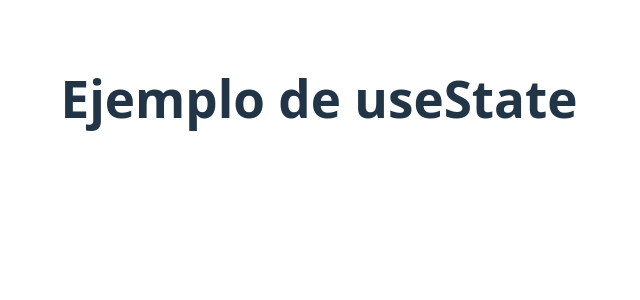
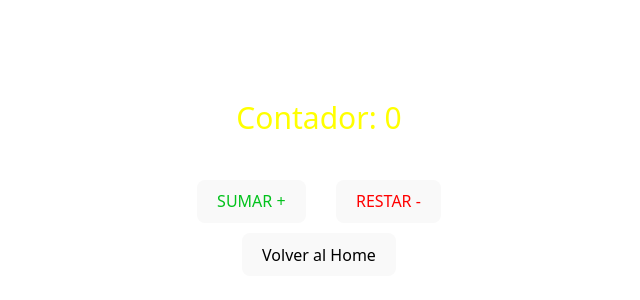
Before and after one commit to leogeney/ActividadSOA, a React (Vite) app in the folder actividadSOA/: page /useState in a window 1280 px wide. Shown: the part 302-602 px from the top of the page, without its empty margins (321-961 px from the left). Built offline with nearby package versions, Linux system fonts and the light colour scheme.

Commit message:
useState ready

```diff
--- a/actividadSOA/src/App.css
+++ b/actividadSOA/src/App.css
@@ -69,3 +69,36 @@ th{
 .name{
     font-weight: bold;
 }
+
+.tittle-useState{
+    font-size: 50px;
+    color: #ffffff;
+    text-shadow: 0px 0px 4px #ffffff;
+}
+
+.buttonState{
+
+    color: white;
+
+    padding: 10px 10px;
+    font-size: 16px;
+
+    display: flex;
+    justify-content: center;
+    gap: 30px;
+}
+
+.buttonState button{
+    color:rgb(2, 194, 28);
+
+
+
+}
+#disminuir{
+    color: red;
+}
+
+.count{
+    font-size: 30px;
+    color: yellow;
+}
--- a/actividadSOA/src/playground/UseStateExample.jsx
+++ b/actividadSOA/src/playground/UseStateExample.jsx
@@ -1,7 +1,38 @@
+import { useState } from "react";
+
+
+
+
+
+
 function UseStateExample() {
+
+const [count, setCount] = useState(0);
+
+function aumentar(){
+    setCount (count+1);
+
+}
+
+function disminuir(){
+    setCount (count-1);
+}
+
+
+
   return (
     <div>
-      <h1>Ejemplo de useState</h1>
+      <p className="tittle-useState">Use State</p>
+      <p className="count">Contador: {count}</p>
+      <div className="buttonState">
+        <button onClick={aumentar}>SUMAR +</button>
+      <button id='disminuir' onClick={disminuir}>RESTAR -</button>
+      </div>
+
+      <div>
+        <a href="/"><button>Volver al Home</button></a>
+      </div>
+
     </div>
   );
 }
```
